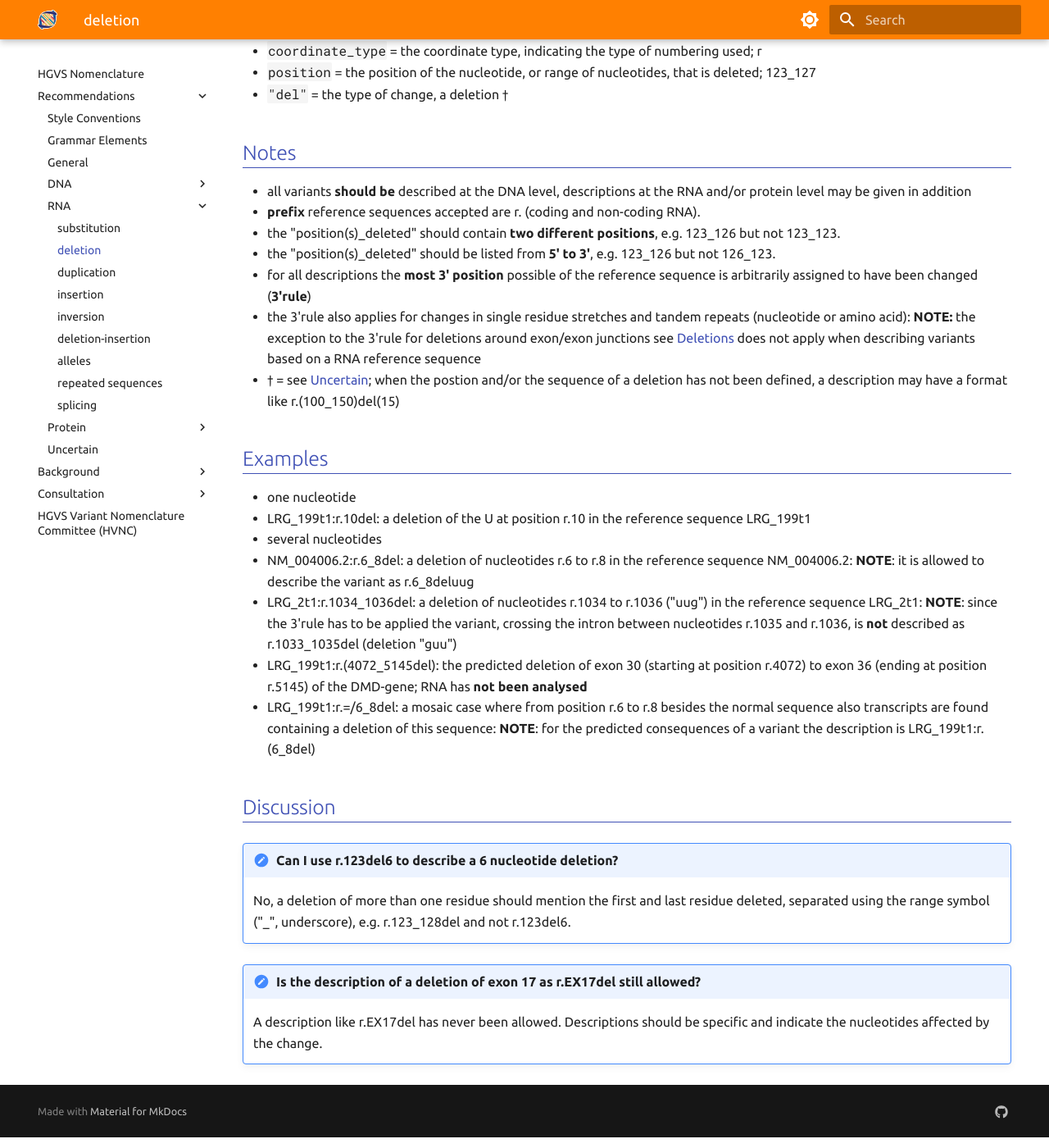
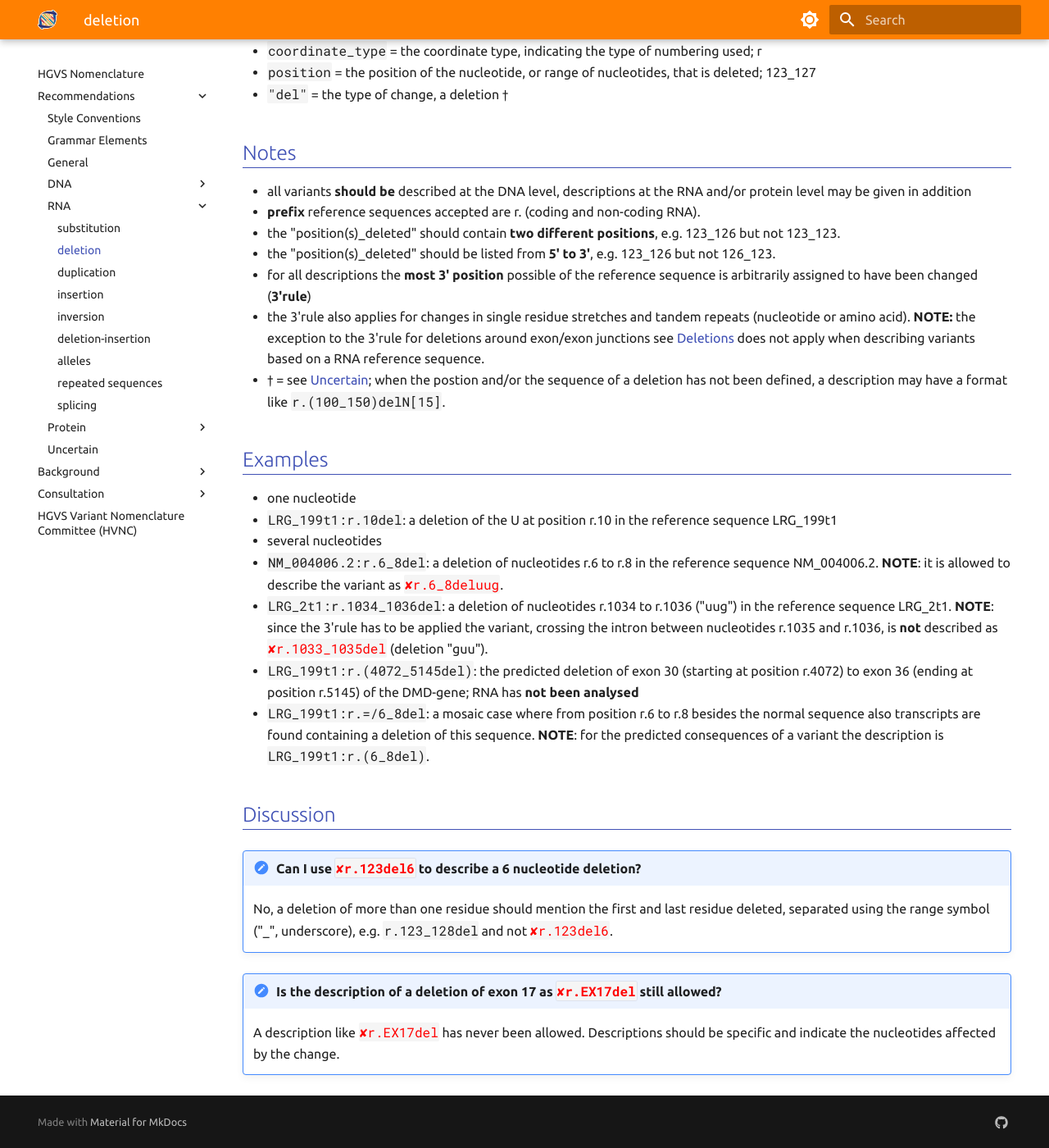
Before and after one commit to HGVSnomenclature/hgvs-nomenclature, an MkDocs documentation site: the page built from docs/recommendations/RNA/deletion.md, in a window 1280 px wide and 1400 px high, scrolled down 390 px. Shown: the whole window at 82% size. Built offline with MkDocs 1.6.1 and Material for MkDocs 9.7.7, drawn with Linux system fonts in a browser that asks for light colours.

Commit message:
Updated the formatting of the RNA deletion page.

```diff
--- a/docs/recommendations/RNA/deletion.md
+++ b/docs/recommendations/RNA/deletion.md
@@ -22,25 +22,25 @@ bin/pull-syntax -f docs/syntax.yaml rna.deletion
 - the "position(s)\_deleted" should contain **two different positions**, e.g. 123_126 but not 123_123.
 - the "position(s)\_deleted" should be listed from **5' to 3'**, e.g. 123_126 but not 126_123.
 - for all descriptions the **most 3' position** possible of the reference sequence is arbitrarily assigned to have been changed (**3'rule**)
-  - the 3'rule also applies for changes in single residue stretches and tandem repeats (nucleotide or amino acid): **NOTE:** the exception to the 3'rule for deletions around exon/exon junctions see [Deletions](../DNA/deletion.md) does not apply when describing variants based on a RNA reference sequence
-- † = see [Uncertain](../uncertain.md); when the postion and/or the sequence of a deletion has not been defined, a description may have a format like r.(100_150)del(15)
+  - the 3'rule also applies for changes in single residue stretches and tandem repeats (nucleotide or amino acid). **NOTE:** the exception to the 3'rule for deletions around exon/exon junctions see [Deletions](../DNA/deletion.md) does not apply when describing variants based on a RNA reference sequence.
+- † = see [Uncertain](../uncertain.md); when the postion and/or the sequence of a deletion has not been defined, a description may have a format like `r.(100_150)delN[15]`.
 
 ## Examples
 
 - one nucleotide
-  - LRG_199t1:r.10del: a deletion of the U at position r.10 in the reference sequence LRG_199t1
+  - `LRG_199t1:r.10del`: a deletion of the U at position r.10 in the reference sequence LRG_199t1
 - several nucleotides
-  - NM_004006.2:r.6_8del: a deletion of nucleotides r.6 to r.8 in the reference sequence NM_004006.2: **NOTE**: it is allowed to describe the variant as r.6_8deluug
-  - LRG_2t1:r.1034_1036del: a deletion of nucleotides r.1034 to r.1036 ("uug") in the reference sequence LRG_2t1: **NOTE**: since the 3'rule has to be applied the variant, crossing the intron between nucleotides r.1035 and r.1036, is **not** described as r.1033_1035del (deletion "guu")
-  - LRG_199t1:r.(4072_5145del): the predicted deletion of exon 30 (starting at position r.4072) to exon 36 (ending at position r.5145) of the DMD-gene; RNA has **not been analysed**
-- LRG_199t1:r.=/6_8del: a mosaic case where from position r.6 to r.8 besides the normal sequence also transcripts are found containing a deletion of this sequence: **NOTE**: for the predicted consequences of a variant the description is LRG_199t1:r.(6_8del)
+  - `NM_004006.2:r.6_8del`: a deletion of nucleotides r.6 to r.8 in the reference sequence NM_004006.2. **NOTE**: it is allowed to describe the variant as <code class="invalid">r.6_8deluug</code>.
+  - `LRG_2t1:r.1034_1036del`: a deletion of nucleotides r.1034 to r.1036 ("uug") in the reference sequence LRG_2t1. **NOTE**: since the 3'rule has to be applied the variant, crossing the intron between nucleotides r.1035 and r.1036, is **not** described as <code class="invalid">r.1033_1035del</code> (deletion "guu").
+  - `LRG_199t1:r.(4072_5145del)`: the predicted deletion of exon 30 (starting at position r.4072) to exon 36 (ending at position r.5145) of the DMD-gene; RNA has **not been analysed**
+- `LRG_199t1:r.=/6_8del`: a mosaic case where from position r.6 to r.8 besides the normal sequence also transcripts are found containing a deletion of this sequence. **NOTE**: for the predicted consequences of a variant the description is `LRG_199t1:r.(6_8del)`.
 
 ## Discussion
 
-!!! note "Can I use r.123del6 to describe a 6 nucleotide deletion?"
+!!! note "Can I use <code class="invalid">r.123del6</code> to describe a 6 nucleotide deletion?"
 
-    No, a deletion of more than one residue should mention the first and last residue deleted, separated using the range symbol ("_", underscore), e.g. r.123_128del and not r.123del6.
+    No, a deletion of more than one residue should mention the first and last residue deleted, separated using the range symbol ("_", underscore), e.g. `r.123_128del` and not <code class="invalid">r.123del6</code>.
 
-!!! note "Is the description of a deletion of exon 17 as r.EX17del still allowed?"
+!!! note "Is the description of a deletion of exon 17 as <code class="invalid">r.EX17del</code> still allowed?"
 
-    A description like r.EX17del has never been allowed. Descriptions should be specific and indicate the nucleotides affected by the change.
+    A description like <code class="invalid">r.EX17del</code> has never been allowed. Descriptions should be specific and indicate the nucleotides affected by the change.
```
